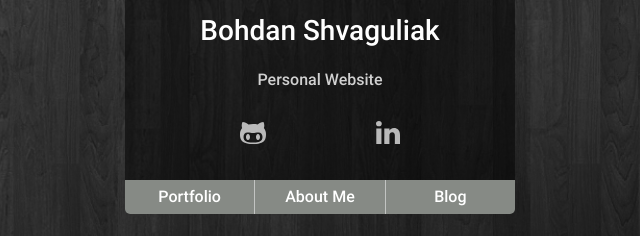
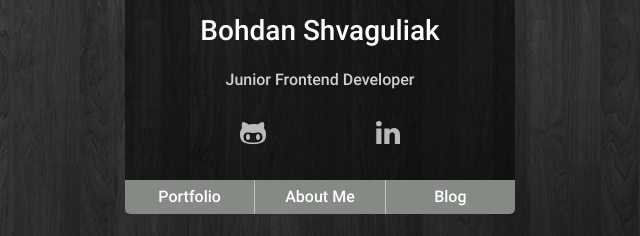
Before and after one commit to bodia-shv/bodia-shv.github.io, a plain HTML site: page index.html in a window 1280 px wide. Shown: the part 299-535 px from the top of the page, 320-960 px from the left. Drawn offline with Linux system fonts and the light colour scheme.

Commit message:
Junior Fr DEV

```diff
--- a/index.html
+++ b/index.html
@@ -44,7 +44,7 @@
 					<img src="img/avatar.jpg" class="avatar" alt="avatar">
 				</div>
 				<h1>Bohdan Shvaguliak</h1>
-				<p>Personal Website</p>
+				<p>Junior Frontend Developer</p>
 				<div class="links">
 					<!-- <a href="#" class="vk_link">
 						<img src="img/icons/vk.svg" alt="vk">
```
Also changed, not shown: about-me.html (+1 -1 lines), blog.html (+1 -1 lines), myworks.html (+1 -1 lines).
